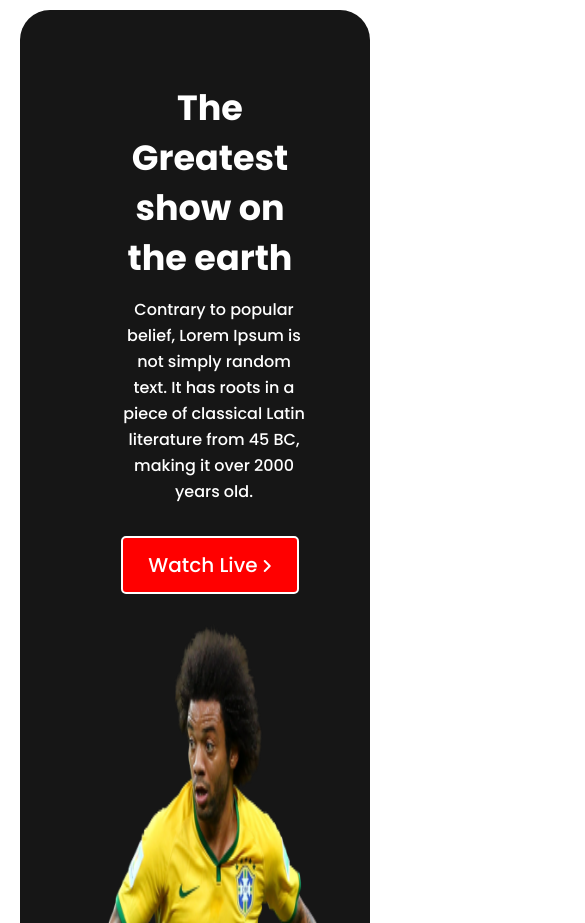
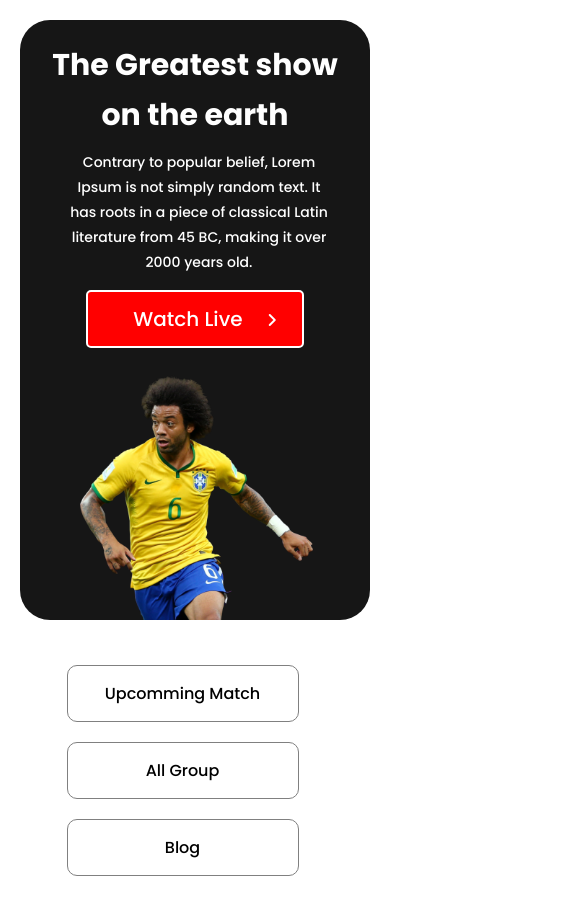
Before and after one commit to koushik-ahmad/world-cup, a plain HTML site: page blog.html in a window 390 px wide. Shown: the top 923 px of the page, 585 px wide, since content can reach past the window. Drawn offline with Linux system fonts and the light colour scheme.

Commit message:
eighten commit

```diff
--- a/blog.html
+++ b/blog.html
@@ -35,9 +35,9 @@
                         </div>
                     </div>
 
-                    <div class="baner-imnage">
+                    <div class="banner-image">
                         <div class="image-part">
-                            <img src="assets/Banner Image.png" alt="">
+                            <img class="photo" src="assets/Banner Image.png" alt="">
                         </div>
                     </div>
                 </div>
--- a/styles/responsive.css
+++ b/styles/responsive.css
@@ -3,46 +3,52 @@
 ------------------------------------------------------ */
 @media only screen and (max-width: 688px) {
 
-
     .container-body {
-        margin: 10px 20px;
+        margin: 20px 20px 20px 20px;
     }
 
     .container {
         display: flex;
         flex-direction: column;
-        align-content: center;
-        justify-content: center;
+        width: 100%;
+        height: 600px;
         align-items: center;
         margin-bottom: 0px;
 
     }
 
     .banner-details {
+        width: 250px;
+        height: 325px;
+        margin: 0;
         color: #FFFFFF;
-        margin: 50px 70px 0px 100px;
         text-align: center;
 
     }
 
     .top-banner {
         font-family: 700;
-        font-size: 35px;
+        font-size: 30px;
         line-height: 50px;
+        margin-left: -25px;
+        margin-right: -25px;
     }
 
-    .top-banner-text {}
+    .top-banner-text {
+        font-size: 14px;
+        line-height: 25px;
+        margin-bottom: 0;
+    }
 
     .link a {
         font-size: 20px;
+        padding: 10px 20px 10px 20px;
     }
 
-
     .image-part img {
-        width: 80%;
-        margin-left: 130px;
-        margin-right: 0px;
-
+        width: 233px;
+        height: 245px;
+        padding-left: 100px;
     }
 
     /* ========================================= */
@@ -72,20 +78,17 @@
         text-decoration: none;
         border: 1px solid gray;
         text-align: center;
-
-
     }
 
-    /* =================================== */
+    /* ================ blog style add here =================== */
 
-    .upcomming {
+    .upcomming, .blog {
         display: grid;
         grid-template-columns: repeat(1, 1fr);
         grid-gap: 20px;
     }
 
-
-    /* ================================ */
+    /* ================ blog style end here ================ */
 
     .footer-name {
         background-color: #161616;
@@ -99,23 +102,26 @@
         display: flex;
         flex-direction: column;
         padding: 20px;
-        margin: 0px;
+        margin: -1px;
         background-color: #161616;
     }
 
+    hr {
+        width: 330px;
+    }
 
     .social-icon {
         background-color: #161616;
         margin-top: 0;
-
 
     }
 
     .foot-padding {
         padding-bottom: 0;
     }
+
+
 }
-
 
 
 /* -----------------------------------------------------------
@@ -138,4 +144,7 @@
 
     }
 
+
+
+
 }
```
Also changed, not shown: index.html (+1 -1 lines).
